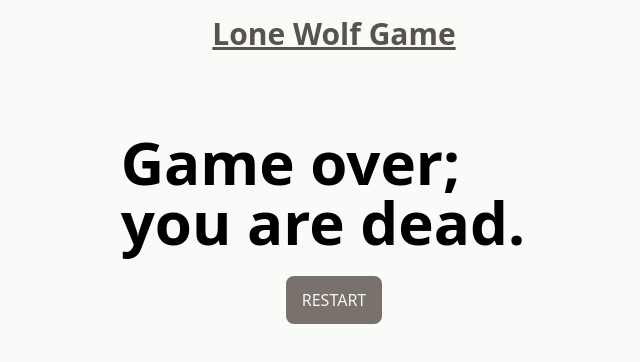
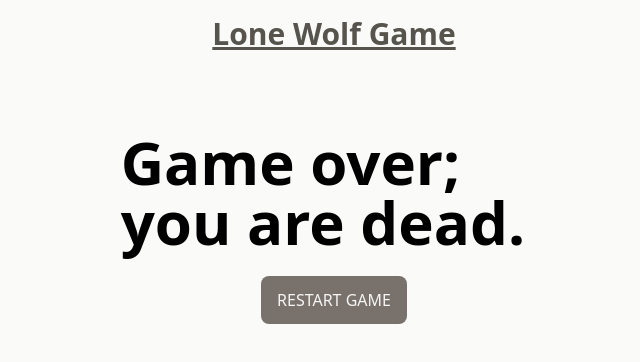
Before and after one commit to gyo82v/lone-wolf, a Next.js app: page / in a window 1280 px wide. Both pictures are taken after a click on the button "Start game". Shown: the top 362 px of the page, without its empty margins (306-946 px from the left). Built offline with nearby package versions, Linux system fonts and the light colour scheme; no server answers.

Commit message:
chore: update the main page

```diff
--- a/app/page.tsx
+++ b/app/page.tsx
@@ -138,7 +138,7 @@ const restartGame = () => {
       {gameOver ?
       <div className="flex flex-col mx-auto w-4/12 items-center gap-6 mt-20">
         <h2 className="text-6xl font-bold">Game over; you are dead.</h2>
-        <button onClick={restartGame} className={`${baseButtonStyle} uppercase`}>Restart</button>
+        <button onClick={restartGame} className={`${baseButtonStyle} uppercase`}>Restart game</button>
       </div> :
 
       <>
```
